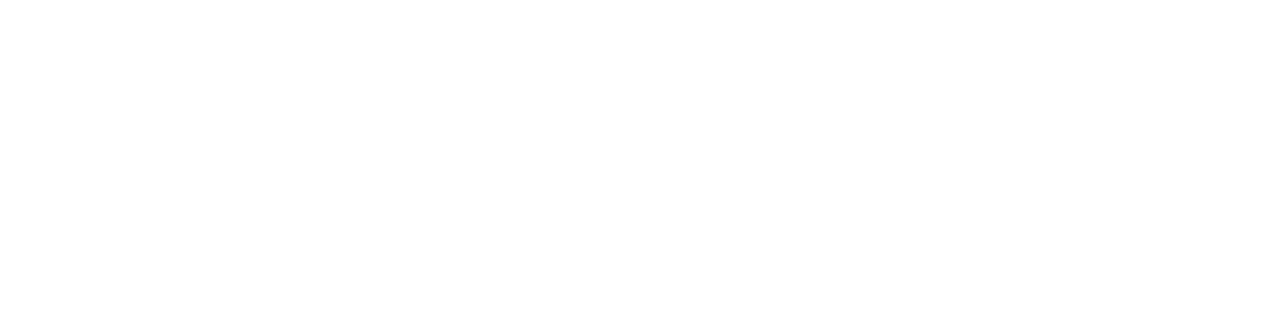
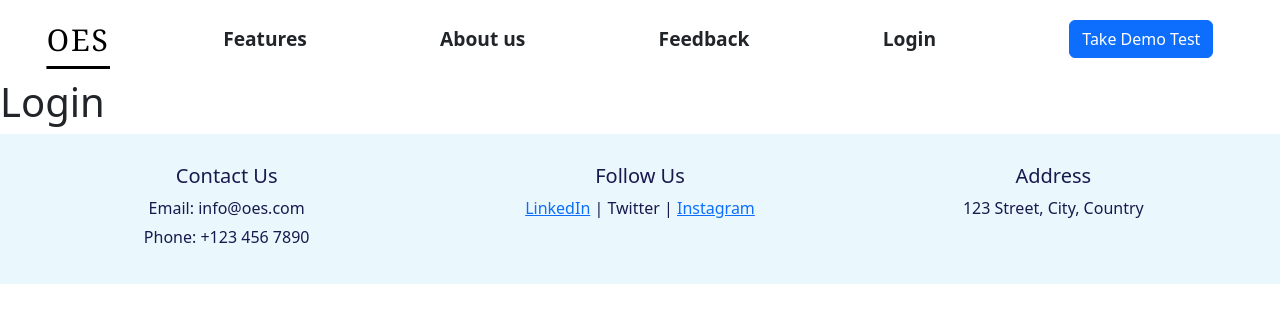
Before and after one commit to HARSHINI-0523/Online-Examination-System, a React (Vite) app in the folder frontend/: page /login in a window 1280 px wide. Before the commit this address had no page. Shown: the top 322 px of the page. Built offline with nearby package versions, Linux system fonts and the light colour scheme.

Commit message:
Changes made to Home.jsx

```diff
--- a/frontend/src/App.jsx
+++ b/frontend/src/App.jsx
@@ -1,26 +1,35 @@
-import { useState } from 'react'
-import './App.css'
-import { BrowserRouter as Router, Routes, Route, Outlet } from "react-router-dom";
+import { useState } from "react";
+import "./App.css";
+import {
+  BrowserRouter as Router,
+  Routes,
+  Route,
+  Outlet,
+} from "react-router-dom";
 import Home from "./components/home/Home";
+import Header from "./components/header/Header";
+import Footer from "./components/footer/Footer";
+import Login from "./components/login/Login";
 
 const PublicLayout = () => (
-    <>
-        <Outlet />
-    </>
+  <>
+    <Header />
+    <Outlet />
+    <Footer />
+  </>
 );
 
 function App() {
-
   return (
     <Router>
       <Routes>
-        <Route element={<PublicLayout/>}>
-        <Route path="/" element={<Home />} />
+        <Route element={<PublicLayout />}>
+          <Route path="/" element={<Home />} />
+          <Route path="/login" element={<Login />} />
         </Route>
       </Routes>
     </Router>
-
-  )
+  );
 }
 
-export default App
+export default App;
--- /dev/null
+++ b/frontend/src/components/footer/Footer.css
@@ -0,0 +1,21 @@
+footer {
+    background-color: rgb(234, 248, 253);
+    color: rgb(25, 25, 78);
+    padding: 20px;
+    text-align: center;
+  }
+
+  footer .contact-details {
+    display: flex;
+    justify-content: space-between;
+    flex-wrap: wrap;
+  }
+
+  footer .contact-details div {
+    flex: 1;
+    margin: 10px;
+  }
+
+  footer .contact-details div p {
+    margin: 5px 0;
+  }
--- /dev/null
+++ b/frontend/src/components/footer/Footer.jsx
@@ -0,0 +1,25 @@
+import "./Footer.css"
+import { Link } from "react-router-dom";
+function Footer() {
+    return(
+        <footer>
+      <div className="contact-details">
+        <div>
+          <h5>Contact Us</h5>
+          <p>Email: info@oes.com</p>
+          <p>Phone: +123 456 7890</p>
+        </div>
+        <div>
+          <h5>Follow Us</h5>
+          <p><Link to="https://www.linkedin.com/in/jayanthi-bhukya-498029289/">LinkedIn</Link> | Twitter | <Link to="https://www.instagram.com/harshini_gopisetty/">Instagram</Link></p>
+        </div>
+        <div>
+          <h5>Address</h5>
+          <p>123 Street, City, Country</p>
+        </div>
+      </div>
+    </footer>
+    )
+}
+
+export default Footer;
--- /dev/null
+++ b/frontend/src/components/header/Header.css
@@ -0,0 +1,49 @@
+.home-header {
+    display: flex;
+    justify-content: space-around;
+    align-items: center;
+    /* Centers items vertically */
+
+    padding: 10px 0;
+    /* Adds padding */
+
+    font-size: 18px;
+}
+
+.website-name {
+    font-size: 30px;
+    text-decoration: underline;
+    text-underline-offset: 15px;
+    font-family: Georgia, 'Times New Roman', Times, serif;
+    letter-spacing: 2px;
+
+}
+
+
+  .header-option a {
+    text-decoration: none ; /* Force remove underline */
+    color: inherit ; /* Inherit color from parent */
+  }
+
+.header-option {
+    padding: 10px 20px;
+    font-size: 1.2rem;
+    font-weight: 550;
+    cursor: pointer;
+}
+
+.header-arrow {
+    margin-top: 50px;
+    font-size: 22px;
+}
+
+.header-option:hover {
+    text-decoration: underline;
+    text-underline-offset: 20px;
+    text-decoration-thickness: 3px;
+    text-underline-position: below;
+    text-decoration-style: solid;
+    text-decoration-color: rgb(55, 143, 178);
+    text-decoration-skip-ink: all;
+
+}
--- /dev/null
+++ b/frontend/src/components/header/Header.jsx
@@ -0,0 +1,33 @@
+import "./Header.css"
+import { Link } from "react-router-dom";
+function Header(){
+    return(
+        <div>
+            <div className="home-header flex">
+                <div className="website-name"><a href="/" style={{ color: "black" }}>OES</a></div>
+                <div className="header-option">
+                    Features
+                </div>
+                <div className="header-option">
+                    About us
+                </div>
+                <div className="header-option">
+                        Feedback
+                </div>
+
+
+                <div className="header-option">
+                    <Link to="/login">Login</Link>
+                </div>
+
+                <div className="header-option">
+                    <button className="btn btn-primary ">Take Demo Test</button>
+                </div>
+
+            </div>
+        </div>
+    )
+
+}
+
+export default Header;
--- a/frontend/src/components/home/Home.css
+++ b/frontend/src/components/home/Home.css
@@ -1,66 +1,3 @@
-.home-header {
-    display: flex;
-    justify-content: space-around;
-    align-items: center;
-    /* Centers items vertically */
-
-    padding: 10px 0;
-    /* Adds padding */
-
-    font-size: 18px;
-}
-
-.website-name {
-    font-size: 30px;
-    text-decoration: underline;
-    text-underline-offset: 15px;
-    font-family: Georgia, 'Times New Roman', Times, serif;
-    letter-spacing: 2px;
-
-}
-
-.header-option {
-    padding: 10px 20px;
-    font-size: 1.2rem;
-    font-weight: 550;
-    cursor: pointer;
-}
-
-.header-arrow {
-    margin-top: 50px;
-    font-size: 22px;
-}
-
-.header-option:hover {
-    text-decoration: underline;
-    text-underline-offset: 20px;
-    text-decoration-thickness: 3px;
-    text-underline-position: below;
-    text-decoration-style: solid;
-    text-decoration-color: rgb(55, 143, 178);
-    text-decoration-skip-ink: all;
-}
-
-.dropdown:hover .dropdown-menu {
-    display: block;
-}
-
-.dropdown-menu {
-    position: absolute;
-    border-radius: 5px;
-    margin-top: 18px;
-    padding: 10px 0;
-    z-index: 100;
-    /*box-shadow: 0px 4px 6px rgb(133, 215, 247);*/
-}
-
-.dropdown-item {
-    padding: 8px 15px;
-    color: black;
-    text-decoration: none;
-    display: block;
-}
-
 .home-body{
     display: flex;
     background-color: rgb(234, 248, 253);;
--- a/frontend/src/components/home/Home.jsx
+++ b/frontend/src/components/home/Home.jsx
@@ -3,7 +3,7 @@ import { CgMail } from "react-icons/cg";
 import { FaLinkedin } from "react-icons/fa";
 import Lottie from "react-lottie";
 import onlinetest from "../../assets/Animations/onlinetest.json";
-import ProctoringAnimation from "../../assets/Animations/ProctoringAnimation.json";
+
 function Home() {
 
     const defaultOptionsOT = {
@@ -15,48 +15,8 @@ function Home() {
         }
     };
 
-    const defaultOptionsPA = {
-        loop: true,
-        autoplay: true,
-        animationData: ProctoringAnimation,
-        rendererSettings: {
-            preserveAspectRatio: "xMidYMid slice"
-        }
-    };
-
-
-
     return (
         <div>
-            <div className="home-header flex">
-                <div className="website-name"><a href="/" style={{ color: "black" }}>OES</a></div>
-                <div className="header-option">
-                    Features <span className="header-arrow">&#9662;</span>
-                </div>
-                <div className="header-option">
-                    About us <span className="header-arrow">&#9662;</span>
-                </div>
-                <div className="header-option dropdown">
-                    <div className="dropdown-toggle" data-bs-toggle="dropdown">
-                        Contact us
-                    </div>
-                    <ul className="dropdown-menu">
-                        <li><a className="dropdown-item" href="#">gmail<CgMail style={{ marginLeft: "2px" }} /></a></li>
-                        <li><a className="dropdown-item" href="https://www.linkedin.com/in/anjusri-kandi">linkedIn<FaLinkedin style={{ marginLeft: "2px" }} /></a></li>
-                    </ul>
-                </div>
-
-
-                <div className="header-option">
-                    Login
-                </div>
-
-                <div className="header-option">
-                    <button className="btn btn-primary ">Take Demo Test</button>
-                </div>
-
-            </div>
-
             <div className="home-body">
                 <div className="about">A Secure, Reliable, Efficient, and User-Friendly Online <span className="span-ele">Examination</span> System
 
--- /dev/null
+++ b/frontend/src/components/login/Login.jsx
@@ -0,0 +1,11 @@
+import "./Login.css";
+
+function Login() {
+    return (
+        <div>
+            <h1>Login</h1>
+        </div>
+    )
+}
+
+export default Login;
```
Also changed, not shown: frontend/src/components/login/Login.css (added).
